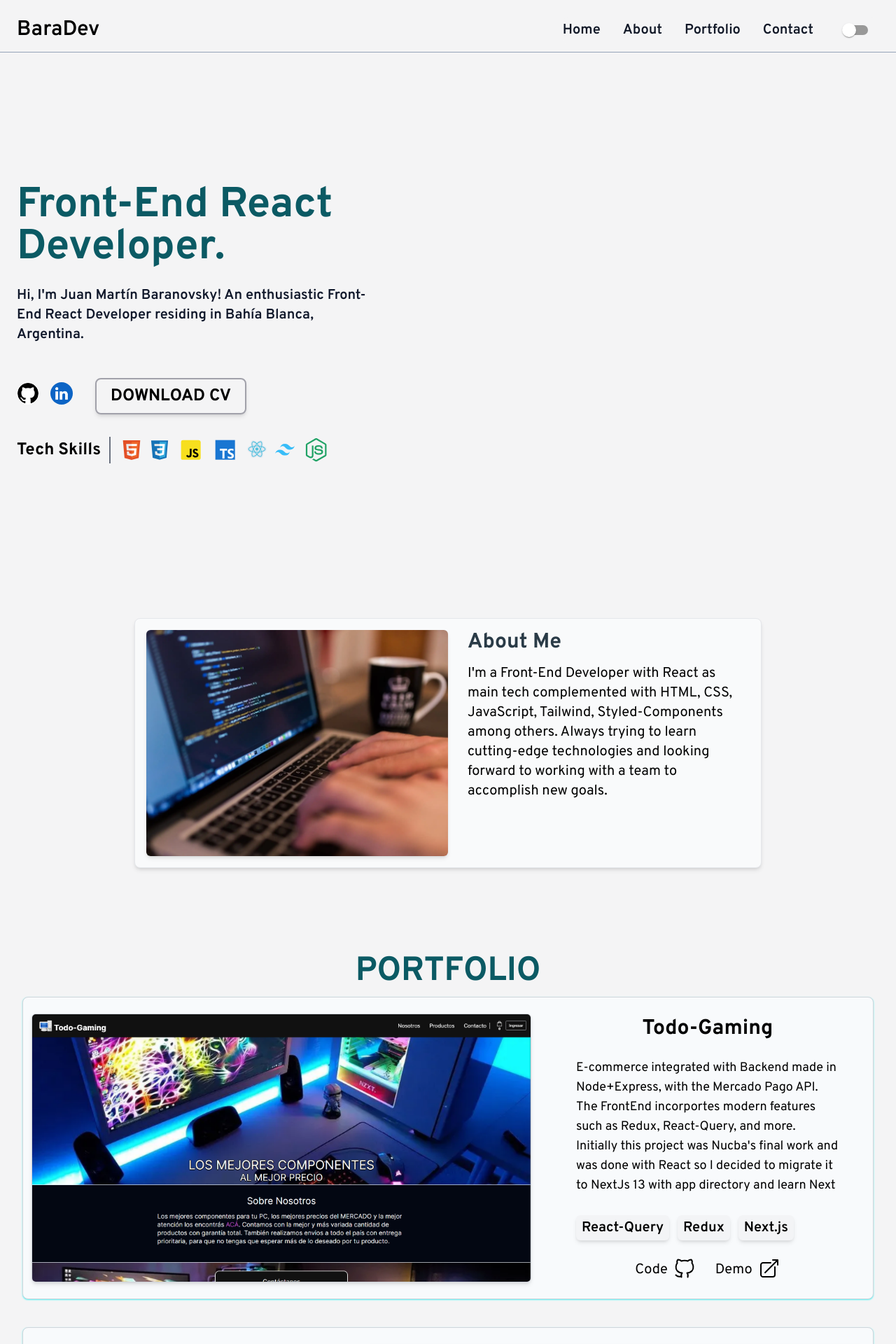
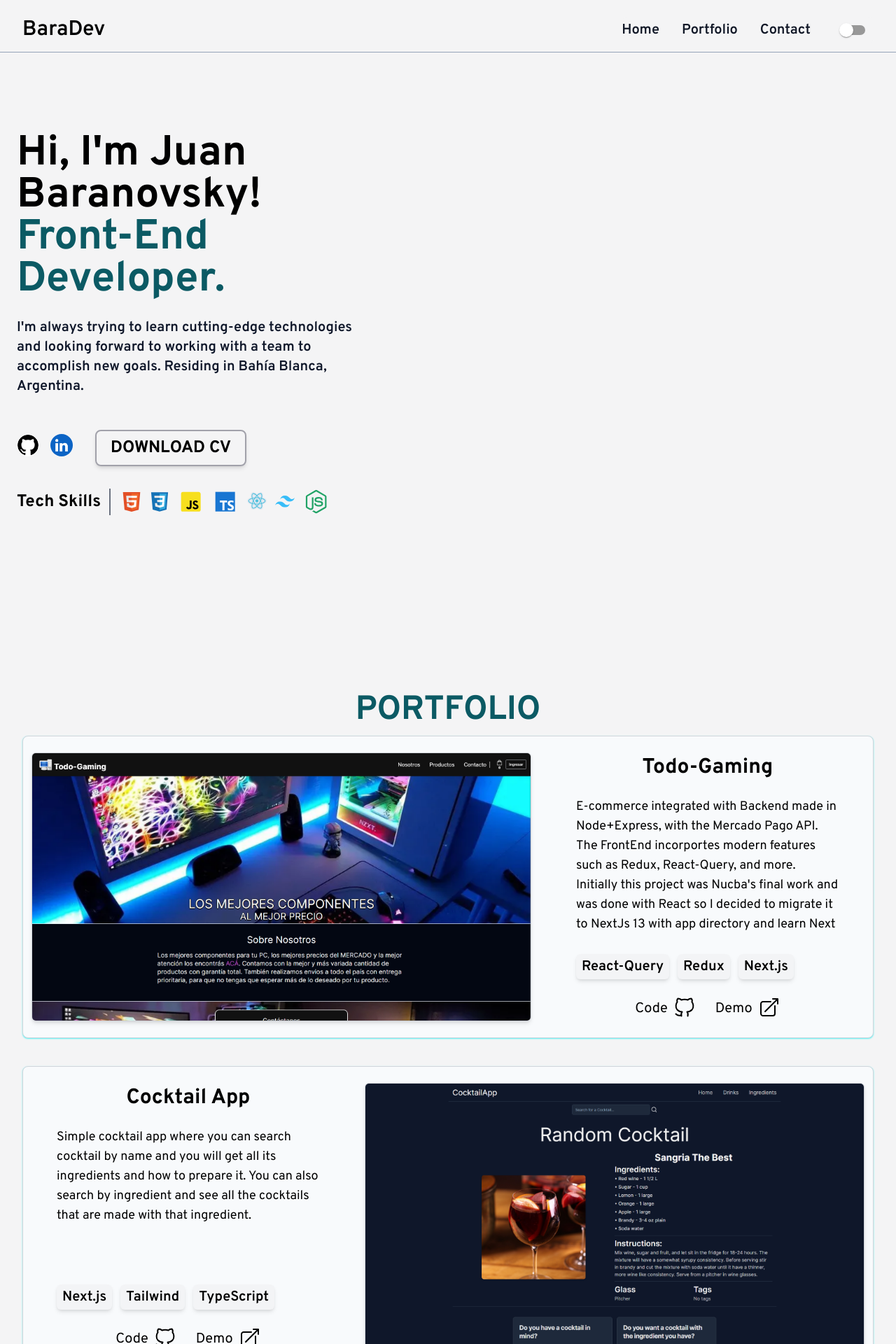
Before and after one commit to Bara1422/Portfolio, a React (Vite) app: page / in a window 1280 px wide. Shown: the top 1920 px of the page at 70% size. Built offline with nearby package versions, Linux system fonts and the light colour scheme.

Commit message:
change text distribution and delete aboutme

```diff
--- a/src/App.jsx
+++ b/src/App.jsx
@@ -1,5 +1,5 @@
 import './App.css'
-import AboutMe from './components/AboutMe'
+/* import AboutMe from './components/AboutMe' */
 import Contact from './components/Contact'
 import Footer from './components/Footer'
 import Hero from './components/Hero'
@@ -13,11 +13,11 @@ function App() {
   return (
     <div className=' min-h-screen min-w-full flex-col justify-center bg-zinc-100 font-overpass dark:bg-[rgb(17,24,40)] dark:text-slate-300 2xl:max-w-xl'>
       <div className='container mx-auto'>
-        <header className='sticky  left-0 right-0 top-0 flex flex-col'>
+        <header className='sticky left-0 right-0 top-0 flex flex-col'>
           <Navbar isDarkMode={isDarkMode} handleDarkMode={handleDarkMode} />
         </header>
         <Hero isDarkMode={isDarkMode} />
-        <AboutMe />
+        {/* <AboutMe /> */}
         <Projects />
         <Contact />
         <Footer />
--- a/src/components/Hero.jsx
+++ b/src/components/Hero.jsx
@@ -20,12 +20,16 @@ const Hero = ({ isDarkMode }) => {
       id='home'
     >
       <div className='flex flex-col gap-6 lg:w-2/5'>
-        <h1 className='text-5xl font-bold text-eden-800 dark:text-eden-300 dark:outline-none lg:text-6xl '>
-          Front-End React Developer.
+        <h1 className='text-5xl font-bold dark:outline-none lg:text-6xl '>
+          Hi, I'm Juan Baranovsky!{' '}
+          <span className='block text-eden-800 dark:text-eden-300'>
+            Front-End Developer.
+          </span>
         </h1>
         <p className='text-xl font-semibold text-slate-900 dark:text-slate-200'>
-          Hi, I'm Juan Martín Baranovsky! An enthusiastic Front-End React
-          Developer residing in Bahía Blanca, Argentina.
+          I'm always trying to learn cutting-edge technologies and looking
+          forward to working with a team to accomplish new goals. Residing in
+          Bahía Blanca, Argentina.
         </p>
         <div className='mt-2 flex items-center justify-center gap-4 md:flex-col md:items-start lg:flex-row lg:items-center lg:justify-start lg:gap-8'>
           <div className='mt-2 flex justify-center gap-4'>
@@ -55,7 +59,7 @@ const Hero = ({ isDarkMode }) => {
             download='Juan Martín Baranovsky CV Frontend'
             className='flex justify-center active:translate-y-1 md:justify-start'
           >
-            <button className='mt-4 flex rounded-lg border-2 border-zinc-400 px-5 py-2 text-end text-2xl font-bold shadow-md transition-all duration-300 hover:border-zinc-700 dark:border-slate-800 dark:hover:border-slate-400 '>
+            <button className='mt-4 flex rounded-lg border-2 border-zinc-400 px-5 py-2 text-2xl font-bold shadow-md transition-all duration-300 hover:border-zinc-600 dark:border-slate-800 dark:hover:border-eden-500 sm:text-end '>
               DOWNLOAD CV
             </button>
           </a>
--- a/src/components/Navbar.jsx
+++ b/src/components/Navbar.jsx
@@ -5,7 +5,7 @@ import { alpha, styled } from '@mui/material/styles'
 
 const menuLinks = [
   { name: 'Home', target: 'home' },
-  { name: 'About', target: 'about' },
+  /*   { name: 'About', target: 'about' }, */
   { name: 'Portfolio', target: 'projects' },
   { name: 'Contact', target: 'contact' }
 ]
@@ -60,8 +60,8 @@ const Navbar = ({ isDarkMode, handleDarkMode }) => {
   }
 
   return (
-    <nav className='  sticky left-0 right-0 top-0 border-b border-slate-400 bg-zinc-100 opacity-100 dark:bg-[rgb(17,24,40)]'>
-      <div className='mx-auto flex max-w-screen-xl flex-wrap items-end justify-between px-3 pb-3 pt-6 '>
+    <nav className='  sticky left-0 right-0 top-0  bg-zinc-100 opacity-100 dark:bg-[rgb(17,24,40)]'>
+      <div className='mx-auto flex max-w-screen-xl flex-wrap items-end justify-between border-b border-slate-400 px-5 pb-3 pt-6 '>
         <a
           onClick={() => scrollToComponent('home')}
           className='cursor-pointer self-center whitespace-nowrap text-3xl font-semibold hover:text-eden-500 md:pl-3'
@@ -90,7 +90,7 @@ const Navbar = ({ isDarkMode, handleDarkMode }) => {
           />
         )}
         <div
-          className={`z-[60] w-full  overflow-hidden px-4 md:block md:max-h-fit md:w-auto md:overflow-visible ${
+          className={`z-[60] w-full  overflow-hidden px-3 md:block md:max-h-fit md:w-auto md:overflow-visible ${
             isOpen ? 'block' : 'hidden'
           } `}
           id='navbar-default'
--- a/src/data.js
+++ b/src/data.js
@@ -7,6 +7,15 @@ export const PROJECTS = [
     techs: ['React-Query', 'Redux', 'Next.js'],
     githubCode: 'https://github.com/Bara1422/Todo-Gaming-next',
     demoPage: 'https://todo-gaming-next.vercel.app/'
+  },
+  {
+    name: 'Cocktail App',
+    description:
+      'Simple cocktail app where you can search cocktail by name and you will get all its ingredients and how to prepare it. You can also search by ingredient and see all the cocktails that are made with that ingredient. ',
+    image: '/cocktailapp.webp',
+    techs: ['Next.js', 'Tailwind', 'TypeScript'],
+    githubCode: 'https://github.com/Bara1422/CocktailApp',
+    demoPage: 'https://cocktail-app-bara1422.vercel.app/'
   },
   {
     name: 'Freectionary',
@@ -34,14 +43,5 @@ export const PROJECTS = [
     techs: ['React', 'Tailwind'],
     githubCode: 'https://github.com/Bara1422/WeatherApp',
     demoPage: 'https://weather-app-bara1422.vercel.app/'
-  },
-  {
-    name: 'Cocktail App',
-    description:
-      'An easy-to-use app that provides weather information for the current day and next two days, as well as hourly data. The background images change according to the weather, making it visually appealing. ',
-    image: '/cocktailapp.webp',
-    techs: ['Next', 'Tailwind', 'TypeScript'],
-    githubCode: 'https://github.com/Bara1422/CocktailApp',
-    demoPage: 'https://cocktail-app-bara1422.vercel.app/'
   }
 ]
```
Also changed, not shown: src/icons/LinkedIn.jsx (+1 -1 lines).
